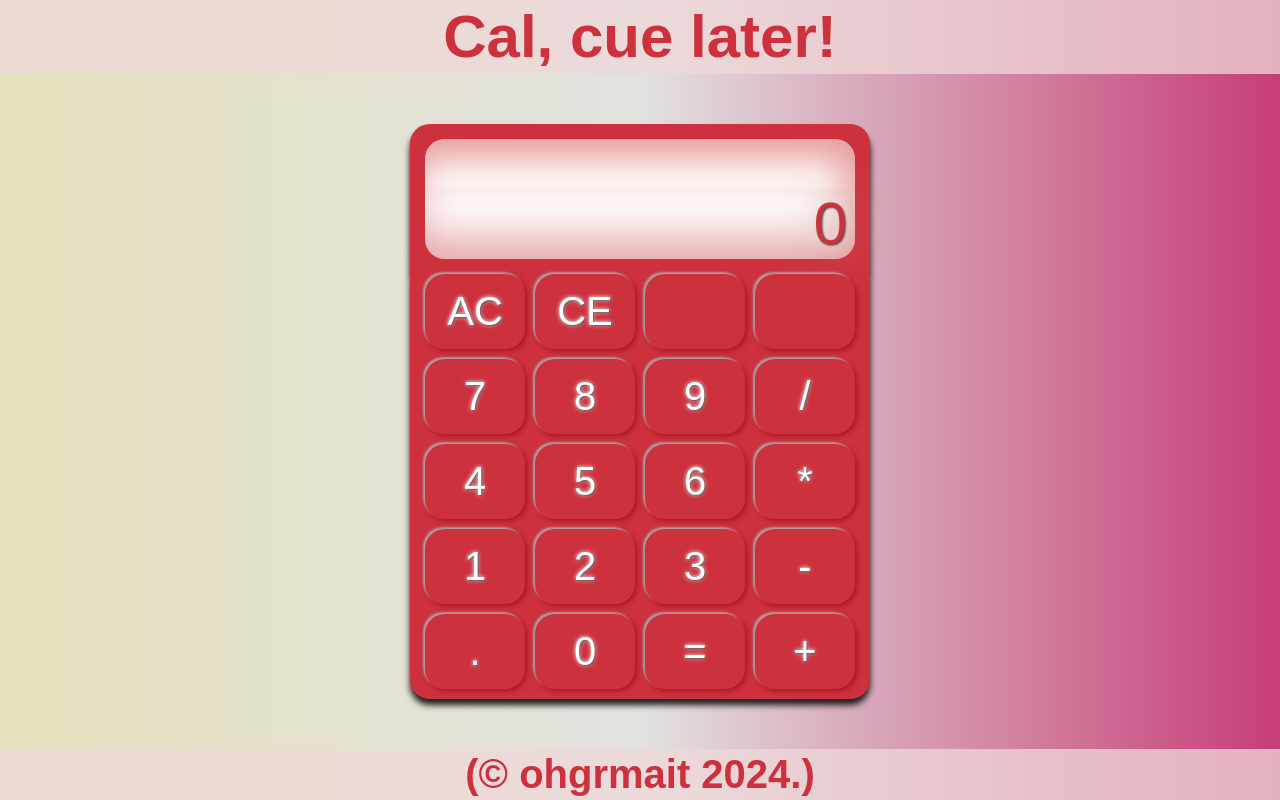
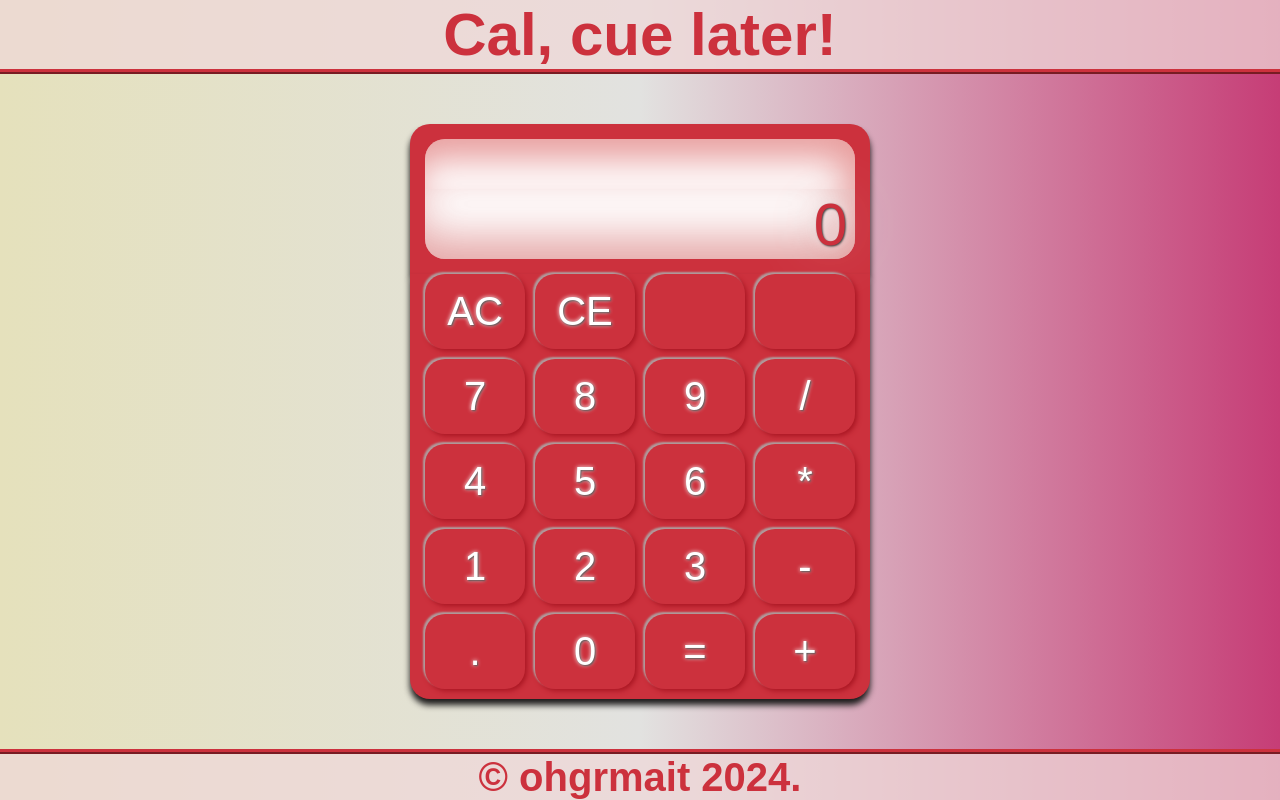
Before and after one commit to ohgrmait/calculator, a plain HTML site: page index.html in a window 1280 px wide. Drawn offline with Linux system fonts and the light colour scheme; a web font is replaced by a local one.

Commit message:
Add selective borders to the header and footer

```diff
--- a/css/styles.css
+++ b/css/styles.css
@@ -38,12 +38,14 @@ body {
   height: 100px;
   font-size: 60px;
   font-weight: bold;
+  border-bottom: 1.5mm ridge #CC313D;
 }
 
 .footer {
   height: 70px;
   font-size: 40px;
   font-weight: bold;
+  border-top: 1.5mm ridge #CC313D;
 }
 
 .main-container {
```
Also changed, not shown: index.html (+1 -1 lines).
